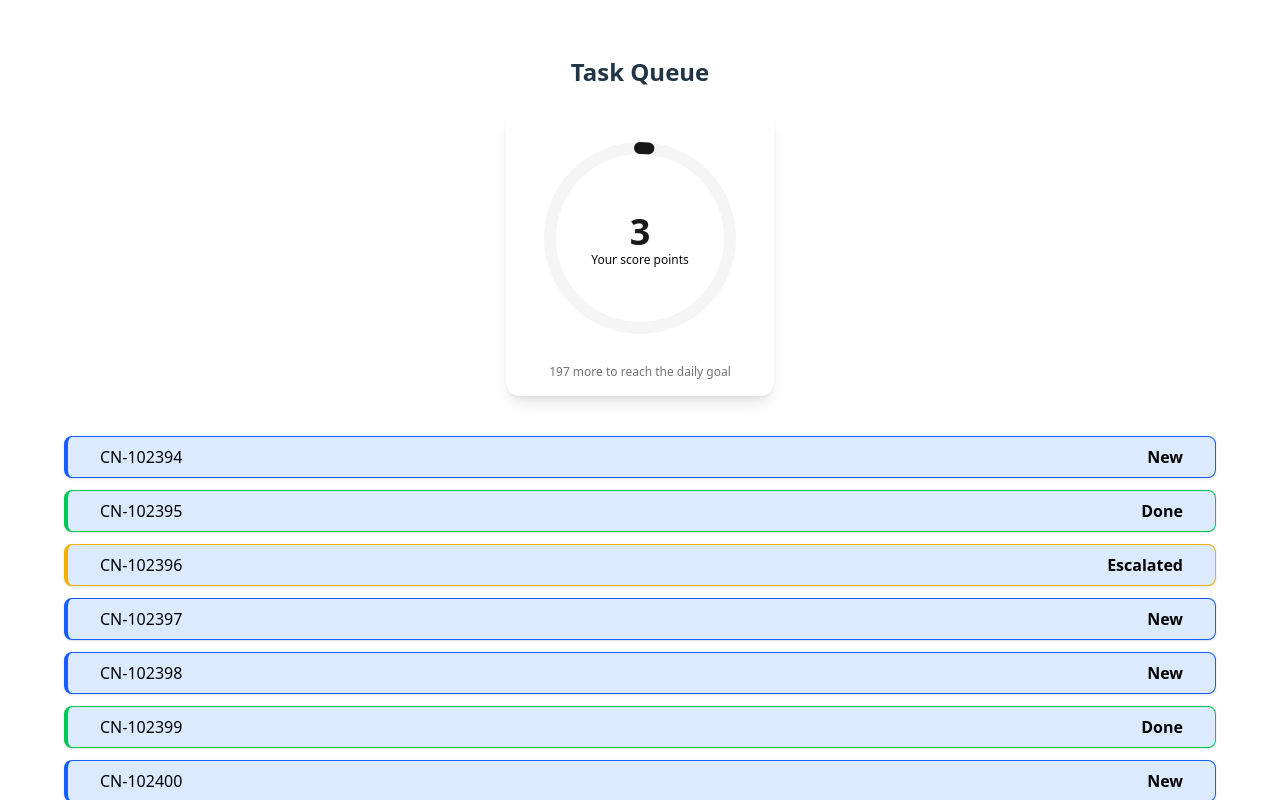
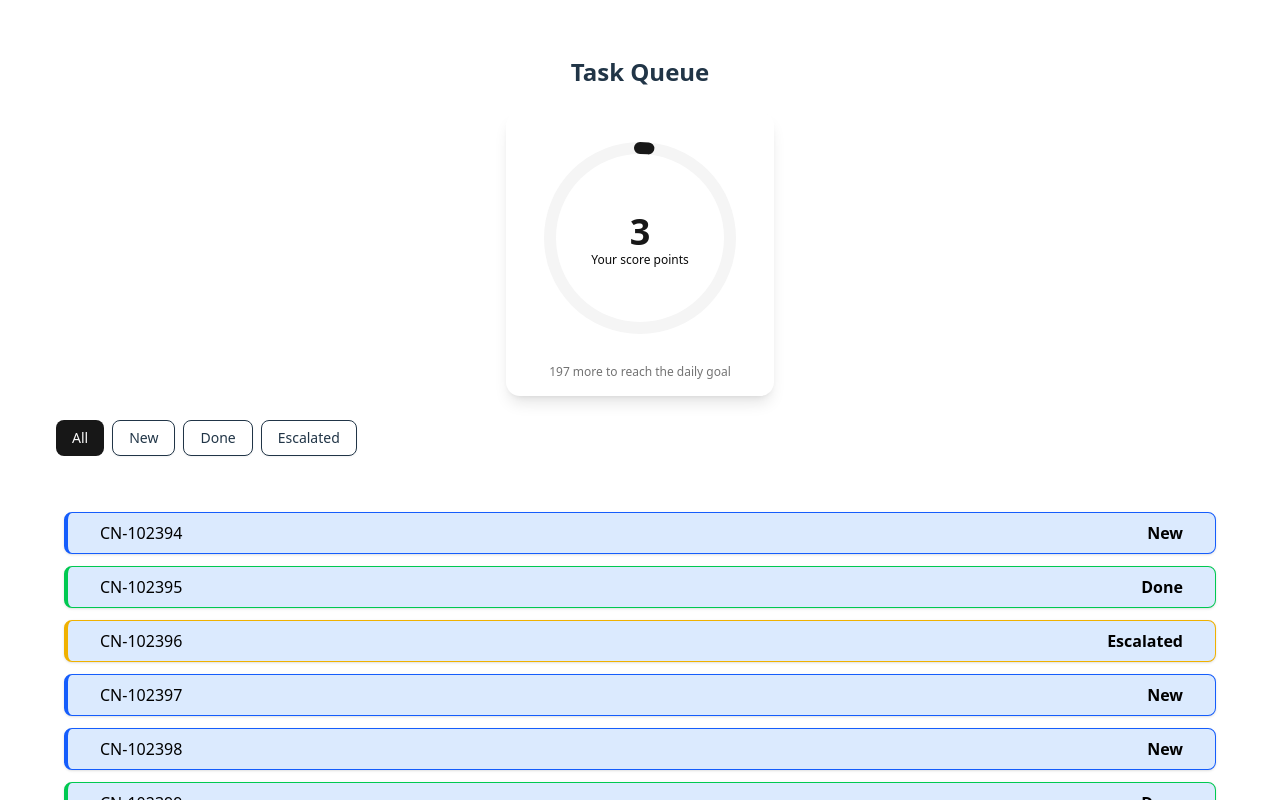
Before and after one commit to Catherine358/tasks-manager-shadcn, a React (Vite) app: page / in a window 1280 px wide. Shown: the top 800 px of the page. Built offline with nearby package versions, Linux system fonts and the light colour scheme.

Commit message:
added filters by status

```diff
--- /dev/null
+++ b/src/components/FilterBar.tsx
@@ -0,0 +1,35 @@
+import {Button} from "./ui/button.tsx";
+
+export type FilterKeys = 'all' | 'new' | 'done' | 'escalated';
+
+type FilterBarProps = {
+    activeFilter: FilterKeys;
+    onFilterChange: (filter: FilterKeys) => void;
+}
+
+export default function FilterBar({ activeFilter, onFilterChange }: FilterBarProps) {
+
+    const filters: {
+        key: FilterKeys;
+        label: string;
+    }[] = [
+        { key: 'all', label: 'All' },
+        { key: 'new', label: 'New' },
+        { key: 'done', label: 'Done' },
+        { key: 'escalated', label: 'Escalated' },
+    ];
+
+    return (
+        <div className="flex flex-wrap gap-2 mb-4">
+            {filters.map((filter) => (
+                <Button
+                    key={filter.key}
+                    variant={activeFilter === filter.key ? "default" : "outline"}
+                    onClick={() => onFilterChange(filter.key)}
+                >
+                    {filter.label}
+                </Button>
+            ))}
+        </div>
+    );
+}
--- a/src/pages/TaskQueue.tsx
+++ b/src/pages/TaskQueue.tsx
@@ -4,6 +4,10 @@ import {getTasks} from "../api/tasks.ts";
 import TaskList from "../components/TaskList.tsx";
 import TaskStatistics from "../components/TaskStatistics.tsx";
 import TaskCounter from "../components/TaskCounter.tsx";
+import {useSearchParams} from "react-router-dom";
+import FilterBar, {type FilterKeys} from "../components/FilterBar.tsx";
+
+
 
 export default function TaskQueue() {
     const { data: tasks = [] } = useQuery({
@@ -11,14 +15,25 @@ export default function TaskQueue() {
         queryFn: getTasks
     });
 
+    const [searchParams, setSearchParams] = useSearchParams();
+
+    const filter = (searchParams.get('filter') as FilterKeys) ?? 'all';
+
+    const handleFilterChange = (filter: FilterKeys) => {
+        setSearchParams({ filter });
+    };
+
+    const filteredTasks = filter === 'all' ? tasks : tasks.filter((task) => task.status === filter);
+
     return (
         <main className="p-6 flex flex-col gap-6">
             <h1 className="text-2xl font-semibold">Task Queue</h1>
             <section className="flex justify-center">
                 <TaskCounter tasks={tasks} />
             </section>
+            <FilterBar activeFilter={filter} onFilterChange={handleFilterChange} />
             <section className="flex-1">
-                <TaskList tasks={tasks} />
+                <TaskList tasks={filteredTasks} />
             </section>
             <section className="flex justify-start">
                 <TaskStatistics tasks={tasks} />
```
